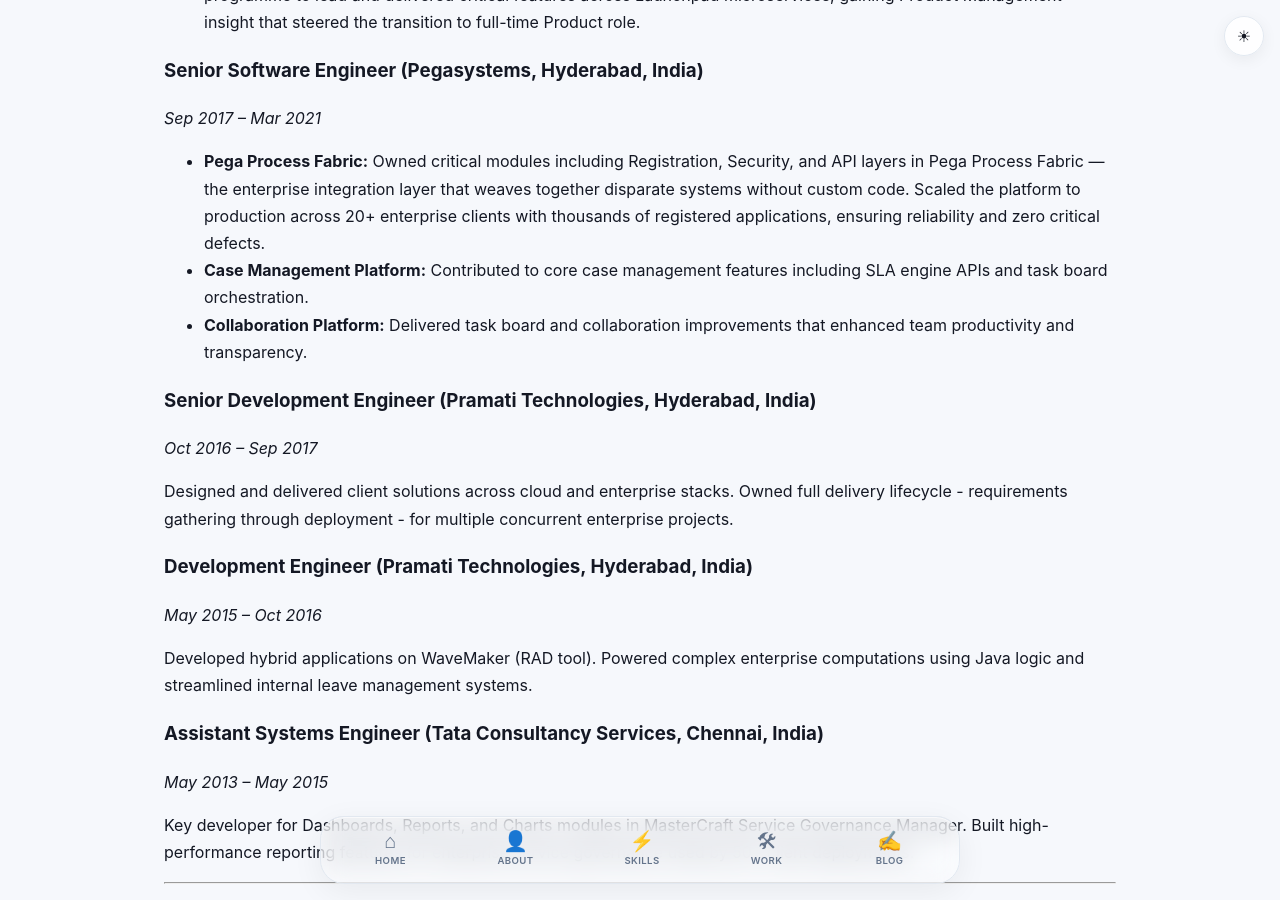
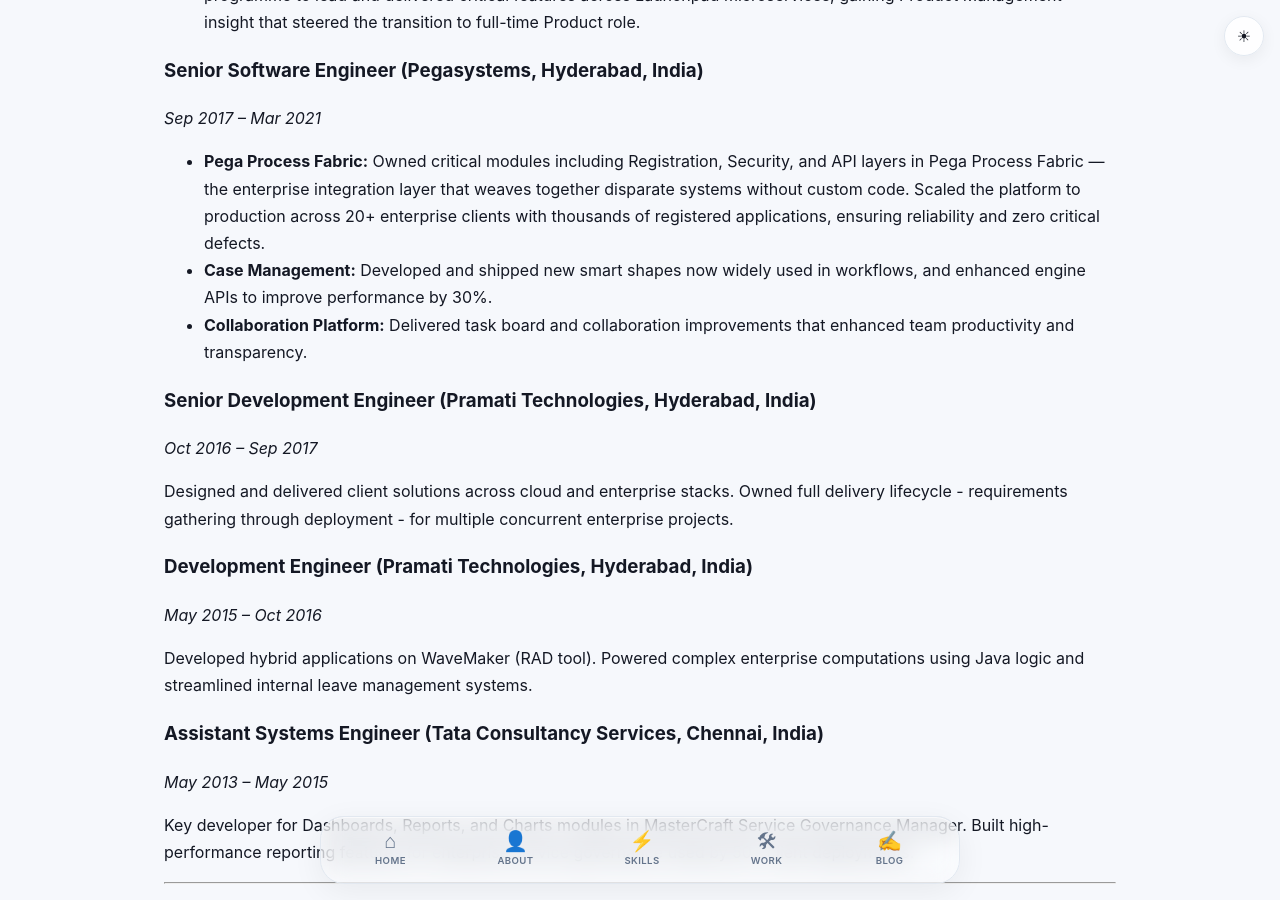
Before and after one commit to SatyaDileep/SatyaDileep.github.io, a Jekyll site: the page built from cv/cv.md, in a window 1280 px wide and 900 px high, scrolled down 1992 px. Built offline with Jekyll 4.4.1, drawn with Linux system fonts in a browser that asks for light colours; our own code applies the rules of GitHub Pages for plain Markdown files.

Commit message:
docs(cv): upgrade case management bullet with smart shapes + perf impact

```diff
--- a/cv/cv.md
+++ b/cv/cv.md
@@ -56,7 +56,7 @@ AI Product Management, Generative AI, Agentic AI, Prompt Engineering, Product St
 *Sep 2017 – Mar 2021*
 
 - **Pega Process Fabric:** Owned critical modules including Registration, Security, and API layers in Pega Process Fabric — the enterprise integration layer that weaves together disparate systems without custom code. Scaled the platform to production across 20+ enterprise clients with thousands of registered applications, ensuring reliability and zero critical defects.
-- **Case Management Platform:** Contributed to core case management features including SLA engine APIs and task board orchestration.
+- **Case Management:** Developed and shipped new smart shapes now widely used in workflows, and enhanced engine APIs to improve performance by 30%.
 - **Collaboration Platform:** Delivered task board and collaboration improvements that enhanced team productivity and transparency.
 
 ### Senior Development Engineer (Pramati Technologies, Hyderabad, India)
--- a/cv/resume.html
+++ b/cv/resume.html
@@ -181,7 +181,7 @@
       </div>
       <ul>
         <li><strong>Pega Process Fabric:</strong> Owned critical modules including Registration, Security, and API layers in Pega Process Fabric — the enterprise integration layer that weaves together disparate systems without custom code. Scaled the platform to production across 20+ enterprise clients with thousands of registered applications, ensuring reliability and zero critical defects.</li>
-        <li><strong>Case Management Platform:</strong> Contributed to core case management features including SLA engine APIs and task board orchestration.</li>
+        <li><strong>Case Management:</strong> Developed and shipped new smart shapes now widely used in workflows, and enhanced engine APIs to improve performance by 30%.</li>
         <li><strong>Collaboration Platform:</strong> Delivered task board and collaboration improvements that enhanced team productivity and transparency.</li>
       </ul>
     </div>
```
Also changed, not shown: 1 other file.
